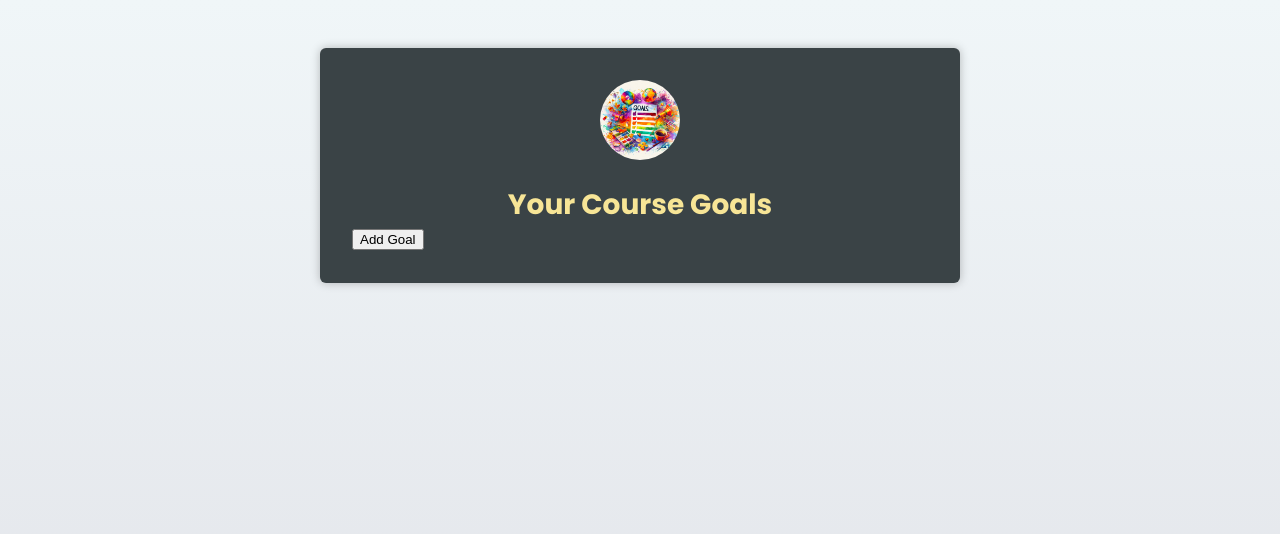
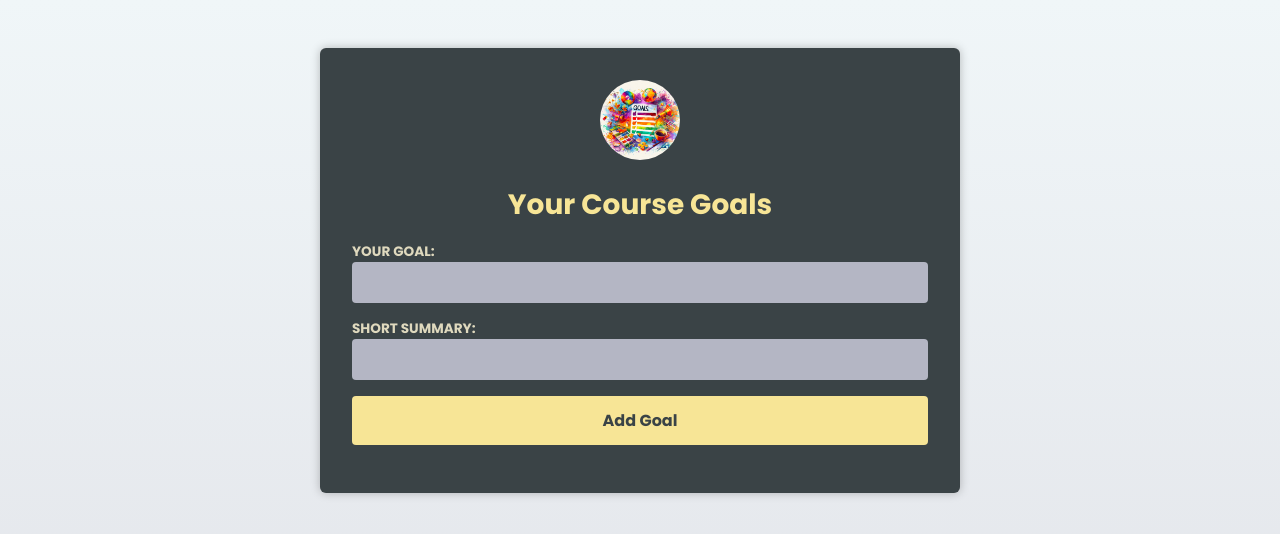
Before and after one commit to eulybin/goals-app-ts-react, a React (Vite) app: page / in a window 1280 px wide. Shown: the top 534 px of the page. Built offline with nearby package versions, Linux system fonts and the light colour scheme; the HTML template or start-up script is replaced by a standard one.

Commit message:
newGoalForm and useRef with ts

```diff
--- a/src/App.tsx
+++ b/src/App.tsx
@@ -2,21 +2,17 @@ import goalsImg from './assets/goals.jpg';
 import Header from './components/Header';
 import CourseGoalList from './components/CourseGoalList';
 import { useState } from 'react';
-
-export type CourseGoal = {
-  title: string;
-  description: string;
-  id: number;
-};
+import NewGoalForm from './components/NewGoalForm';
+import type { CourseGoal, NewGoal } from './types';
 
 export default function App() {
     const [goals, setGoals] = useState<CourseGoal[]>([]);
 
-  const handleAddGoal = () => {
+    const handleAddGoal = (newGoalObject: NewGoal) => {
         setGoals((prevState) => {
             const newGoal: CourseGoal = {
-        title: 'Learn React.',
-        description: 'Learn React in depth.',
+                title: newGoalObject.goal,
+                description: newGoalObject.summary,
                 id: Math.random(),
             };
 
@@ -33,7 +29,7 @@ export default function App() {
             <Header image={{ src: goalsImg, alt: 'A list of goals' }}>
                 <h1>Your Course Goals</h1>
             </Header>
-      <button onClick={handleAddGoal}>Add Goal</button>
+            <NewGoalForm onSubmit={handleAddGoal} />
             <CourseGoalList goals={goals} onDelete={handleDeleteGoal} />
         </main>
     );
--- a/src/components/CourseGoalList.tsx
+++ b/src/components/CourseGoalList.tsx
@@ -1,5 +1,5 @@
 import CourseGoal from './CourseGoal';
-import { type CourseGoal as CourseGoalType } from '../App';
+import { type CourseGoal as CourseGoalType } from '../types';
 
 type CourseGoalListProps = {
     goals: CourseGoalType[];
--- /dev/null
+++ b/src/components/NewGoalForm.tsx
@@ -0,0 +1,40 @@
+import type { FormEvent } from 'react';
+import type { NewGoal } from '../types';
+import { useRef } from 'react';
+
+type NewGoalFormProps = {
+    onSubmit: (newGoalObject: NewGoal) => void;
+};
+
+export default function NewGoalForm({ onSubmit }: NewGoalFormProps) {
+    const goalInputRef = useRef<HTMLInputElement>(null);
+    const summaryInputRef = useRef<HTMLInputElement>(null);
+
+    const handleSubmit = (e: FormEvent<HTMLFormElement>) => {
+        e.preventDefault();
+
+        const newGoalObject = {
+            goal: goalInputRef.current!.value,
+            summary: summaryInputRef.current!.value,
+        };
+
+        onSubmit(newGoalObject);
+        e.currentTarget.reset();
+    };
+
+    return (
+        <form onSubmit={handleSubmit}>
+            <p>
+                <label htmlFor='goal'>Your goal:</label>
+                <input id='goal' type='text' ref={goalInputRef} required />
+            </p>
+            <p>
+                <label htmlFor='summary'>Short Summary:</label>
+                <input id='summary' type='text' ref={summaryInputRef} required />
+            </p>
+            <p>
+                <button>Add Goal</button>
+            </p>
+        </form>
+    );
+}
--- /dev/null
+++ b/src/types.ts
@@ -0,0 +1,10 @@
+export type CourseGoal = {
+    title: string;
+    description: string;
+    id: number;
+};
+
+export type NewGoal = {
+    goal: string;
+    summary: string;
+};
```
Lines whose indentation alone changed are shown as unchanged.
